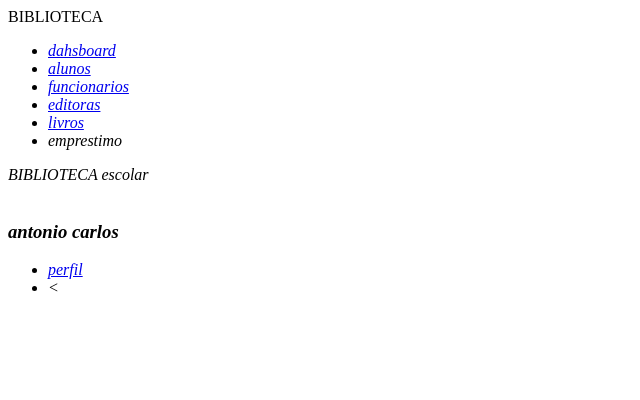
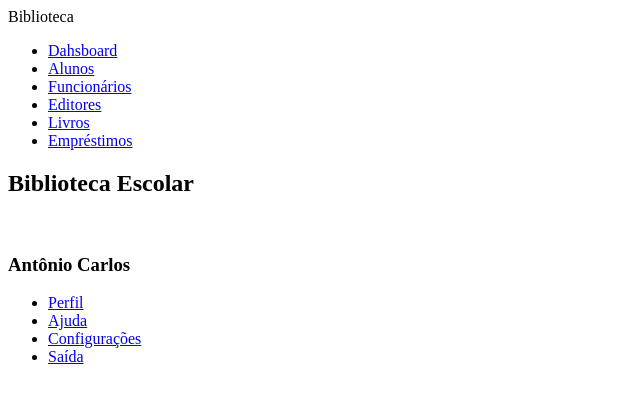
Before and after one commit to hrq777pj/projeto_biblioteca, a plain HTML site: page dahsboard.html in a window 1280 px wide. Shown: the whole page, without its empty margins (0-640 px from the left). Drawn offline with Linux system fonts and the light colour scheme.

Commit message:
Update dahsboard.html

```diff
--- a/dahsboard.html
+++ b/dahsboard.html
@@ -3,74 +3,89 @@
 <head>
     <meta charset="UTF-8">
     <meta name="viewport" content="width=device-width, initial-scale=1.0">
-    <title>biblioteca escola PBL</title>
+    <title>Biblioteca Escola PBL</title>
 </head>
 <body>
+    <div class="corpo">
+      <!--Navbar-->
+           <nav>
 
- <div class="corpo">
-   <!-- navbar -->
-<nav>
     <div class="menu-sid">
         <i class="bi bi-list sidebar-toggle"></i>
-    <div><!--menu sid -->
+    </div><!--menu-sid-->
     <div class="div-logo-name">
-     <span class="logo_name">BIBLIOTECA</span>
-    </div><!--logo name-->
+        <span class="logo_name">Biblioteca</span>
+    </div><!--logo-name-->
 
-    <div class="menu-intens">
+    <div class="menu-items">
         <ul class="nav-links">
-     <li><a href="dahsboard.html">
-        <i class="bi bi -house"></</i>
-        <span class="link-name">dahsboard</span>
+            <li><a href="Dahsboard.html">
+                <i class="bi bi-house"></i>
+                <span class="link-name">Dahsboard</span>
                 </a></li>
-     <li><a href="alunos.html">
+                <li><a href="Alunos.html">
                     <i class="bi bi-person-vcard"></i>
-           <span class="link-name">alunos</span>
+                        <span class="link-name">Alunos</span>
                         </a></li>
-           <li><a href="funcionarios.html">
+                 <li><a href="Funcionario.html">
                     <i class="bi bi-person-vcard"></i>
-            <span class="link-name">funcionarios</span>
+                    <span class="link-name">Funcionários</span>
+                    <li><a href="Editores.html">
+                        <i class="bi bi-clipboard-data"></i>
+                            <span class="link-name">Editores</span>
                             </a></li>
-            <li><a href="editoras.html">
+                            <li><a href="Livros.html">
                                 <i class="bi bi-clipboard-data"></i>
-                <span class="link-name">editoras</span>
+                                    <span class="link-name">Livros</span>
                                       </a></li>
-                <li><a href="livros.html">
-            <i class="bi bi-clipboard-data"></i>
-            <span class="link-name">livros</span>
+                                    <li><a href="Emprestmos.html">
+                                        <i class="bi bi-person-workspace"></i>
+                                            <span class="link-name">Empréstimos</span>
                                         </a></li>
-            <li><a href="emprestimo.html"></a>
-                <i class="bi bi-person-workspace"></i>
-                <span class="link-name">emprestimo</span>
-            </a></li>
-    </ul></div><!--nav links-->
-    </div><!--menu intens-->
-    </div>
-    <section class="dashboard"></section>
+                                    </ul><!--nav-links-->
+                                 </div><!--menu-items-->
+                             </nav>
+                                    <section class="Dahsboard">
                                         <div class="top">
                                             <i class="bi bi-list sidebar-toggle2"></i>
-        <div class="logo-name"
-        <h1 class="seduc-logo">BIBLIOTECA escolar</h1>
-    </div><!--logo name-->
-    <div class="actioning">
+                                        <div class="logo-name">
+                                            <h1 class="seduc-logo">Biblioteca Escolar</h1>
+                                        </div><!--logo-name-->
 
-    </div class="profile" onclick="menutoggle"();">
-    <img src="img/avatar5.png" alt="">
+                                        <div class="actionimg">
+                                        <div class="profile" onclick="menuToggle();">
+                                            <img src="" alt="">
                                         </div>
-    <div class="menu"></div>
+                                        <div class="menu">
                                             <h3>
-        antonio carlos
+                                                Antônio Carlos
                                             </h3>
                                             <ul>
                                                 <li>
-            <span class="material-icons icons-size"><i class="bi bi-person"></i></span>
-            <a href="#">perfil</a><a/>
+                                                    <span class="meterial-icons icons-size"><i class="bi bi-person"></i></span>
+                                                    <a href="#">Perfil</a>
                                                 </li>
                                                 <li>
-             <span class="material icons-size"><i class="bi bi-question-circle"></i></span>
+                                                    <span class="material-icons icons-size"><i class="bi bi-quetion-circle"></i></span>
+                                                    <a href="#">Ajuda</a>
+                                                 </li>
+                                                 <li>
+                                                    <span class="material-icons icons-size"><i class="bi bi-gear"></i></span>
+                                                    <a href="#">Configurações</a>
+                                                </li>
+                                                <li>
+                                                    <span class="material-icons icons-size"><i class="bi bi-box-arrow-right"></i></span>
+                                                    <a href="index.html">Saída</a>
+                                                </li>
+                                             </ul>
+                                        </div><!--menu-->
+                                        </div><!--actionimg-->
+                                         </div><!--top-->
 
 
-     <
+
+      </nav>
+      </div>
 
 
 </body>
```
Lines whose indentation alone changed are shown as unchanged.
